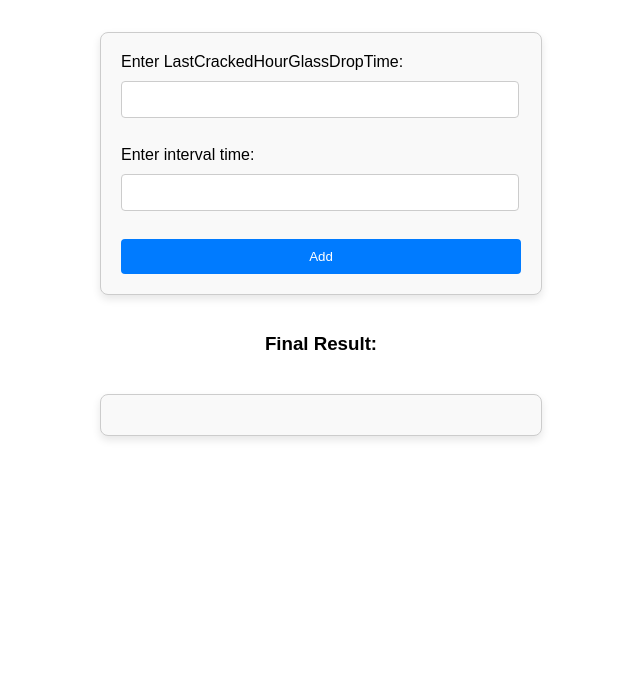
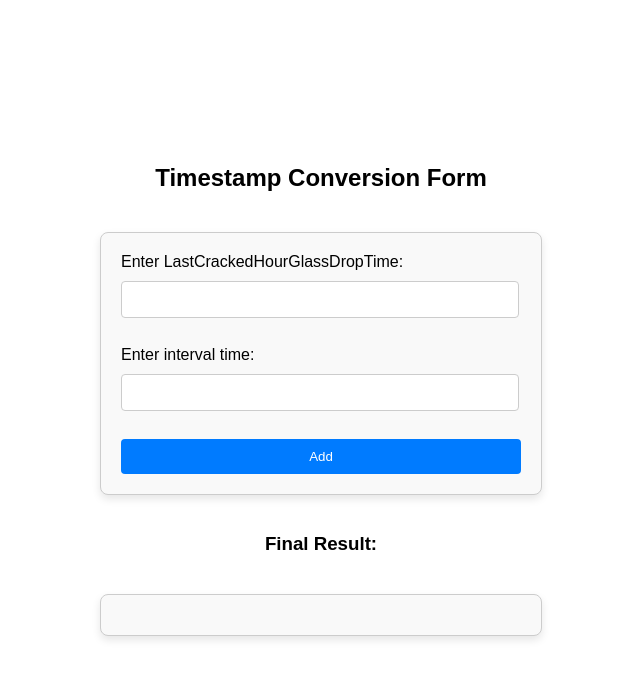
Before and after one commit to mongfer450/spaceTrack, a plain HTML site: page index.html in a window 1280 px wide. Shown: the whole page, without its empty margins (319-959 px from the left). Drawn offline with Linux system fonts and the light colour scheme.

Commit message:
Update index.html

```diff
--- a/index.html
+++ b/index.html
@@ -10,7 +10,7 @@
         justify-content: center;
         align-items: center;
         flex-direction: column;
-        height: 50vh;
+        min-height: 100vh;
         margin: 0;
         font-family: Arial, sans-serif;
       }
```
